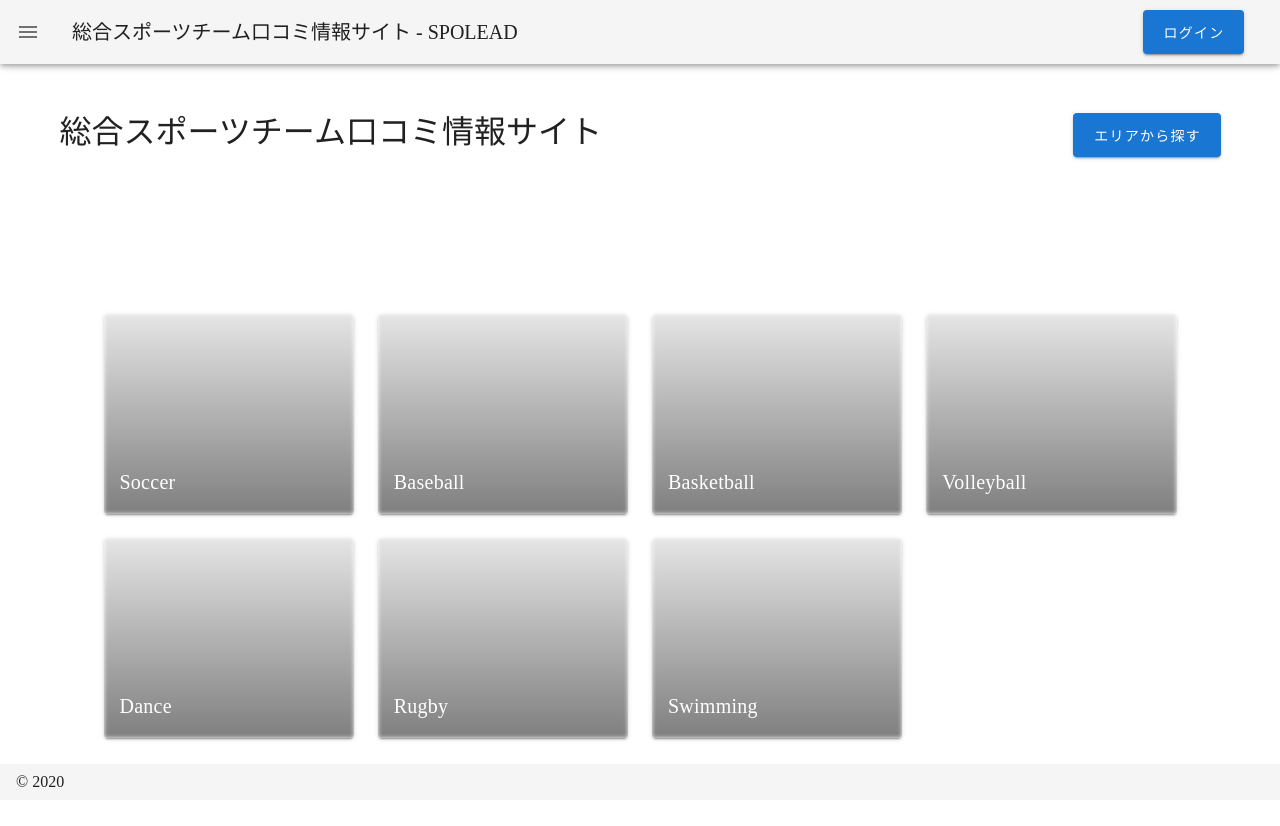
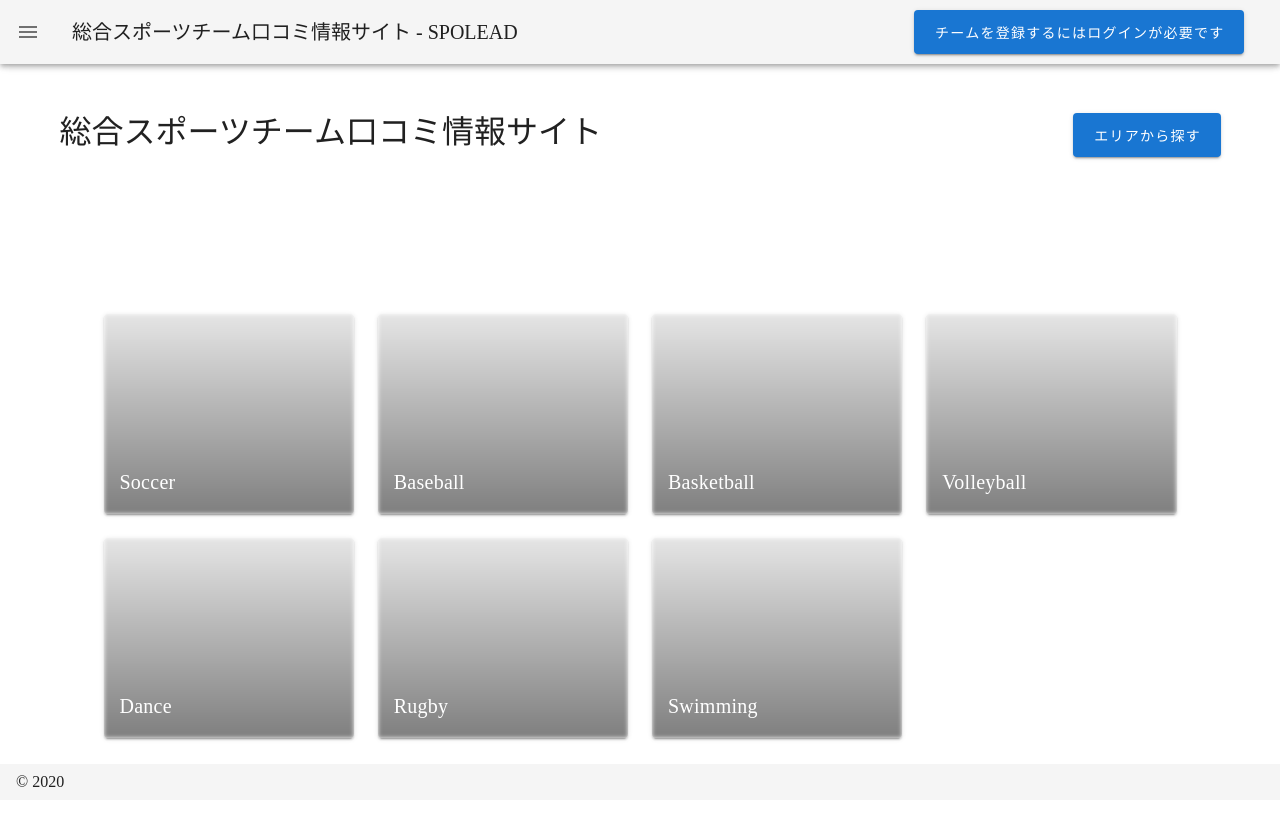
Before and after one commit to surashirishi/spolead, a Nuxt app: page / in a window 1280 px wide. Shown: the top 826 px of the page. Built offline with nearby package versions, Linux system fonts and the light colour scheme; a web font is replaced by a local one.

Commit message:
fix words

```diff
--- a/layouts/default.vue
+++ b/layouts/default.vue
@@ -45,7 +45,7 @@
         ログアウト
       </common-button>
       <common-button @click="$router.push('/login')" v-else button-color="primary">
-        ログイン
+        チームを登録するにはログインが必要です
       </common-button>
     </v-app-bar>
     <v-content>
```
